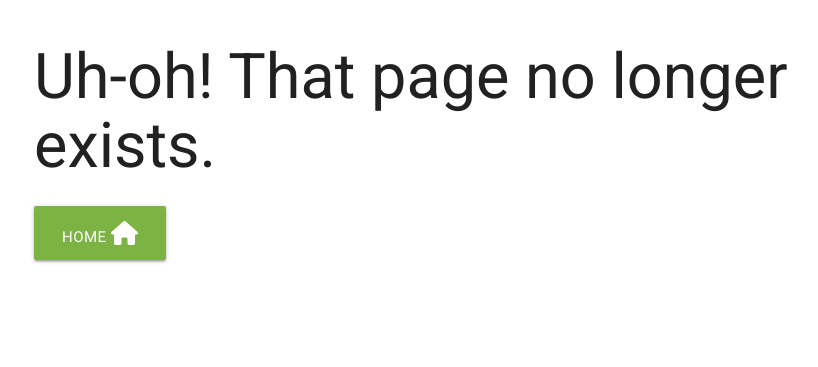
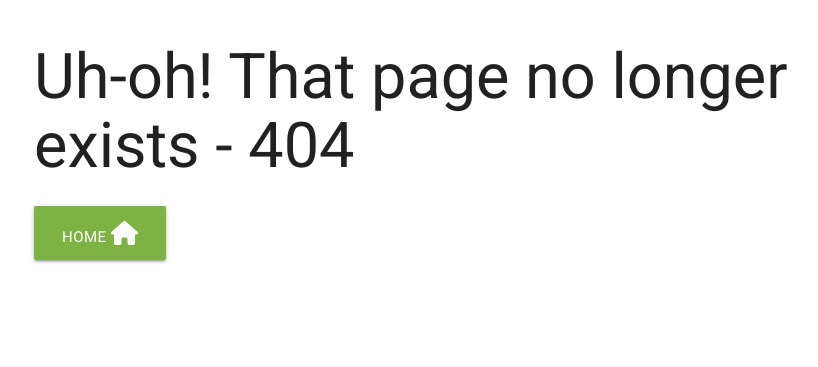
Before and after one commit to JCook22/camberley-book-buddies, a Flask app: page /reviews/1 in a window 1280 px wide. Shown: the part 72-439 px from the top of the page, without its empty margins (158-976 px from the left). Run offline with Flask 2, Linux system fonts and the light colour scheme; data that the repository does not hold is empty; some web fonts are replaced.

Commit message:
Adjust header of 404.html

```diff
--- a/camberleybookbuddies/templates/404.html
+++ b/camberleybookbuddies/templates/404.html
@@ -1,7 +1,7 @@
 {% extends "base.html" %}
 {% block content %}
 
-    <h1>Uh-oh! That page no longer exists.</h1>
+    <h1>Uh-oh! That page no longer exists - 404</h1>
 
     <a href="{{ url_for('home') }}" class="btn-large light-green darken-1">Home <i class="fa-solid fa-house"></i></a>
 
```
